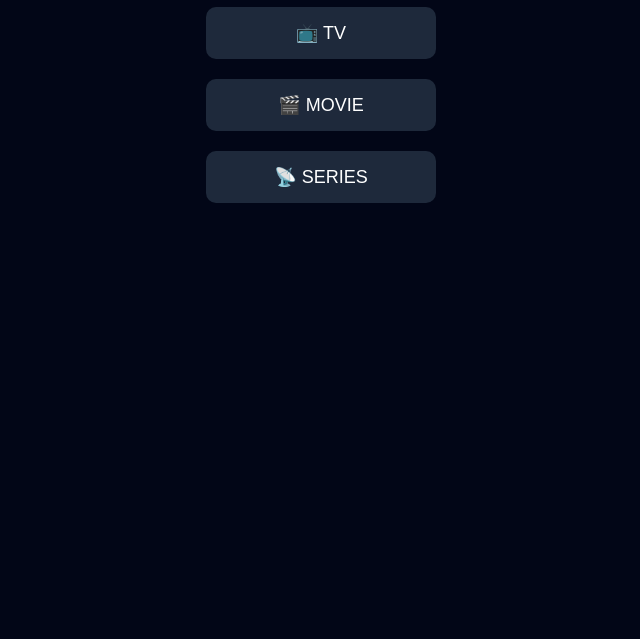
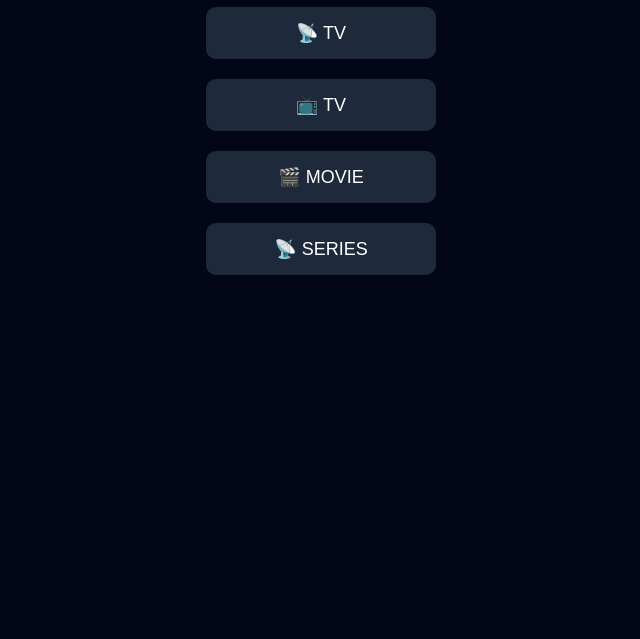
Before and after one commit to tiea9999/tv-online, a website: page index.html in a window 1280 px wide. Shown: the part 161-800 px from the top of the page, without its empty margins (319-959 px from the left). Drawn offline with Linux system fonts and the light colour scheme.

Commit message:
Update index.html

```diff
--- a/index.html
+++ b/index.html
@@ -36,7 +36,7 @@ font-size:18px;
 <body>
 
 <h1>TIEA IPTV</h1>
-
+<a href="LIVE IPTV ">📡 TV</a>
 <a href="tv.html">📺 TV</a>
 <a href="movie.html">🎬 MOVIE</a>
 <a href="series.html">📡 SERIES</a>
```
